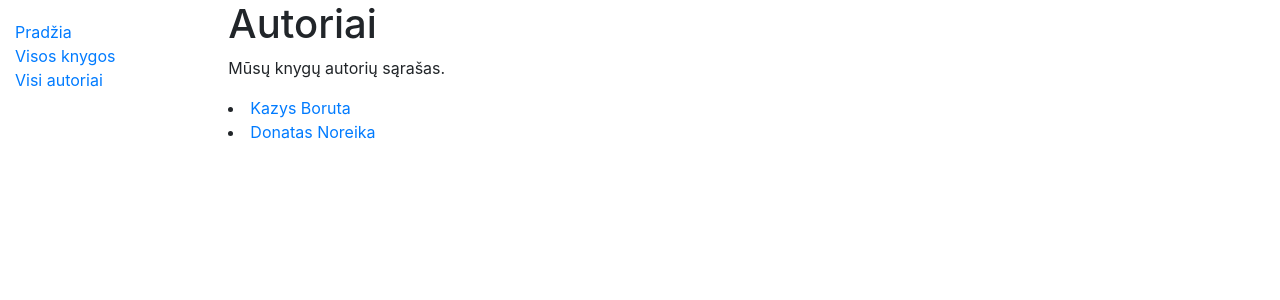
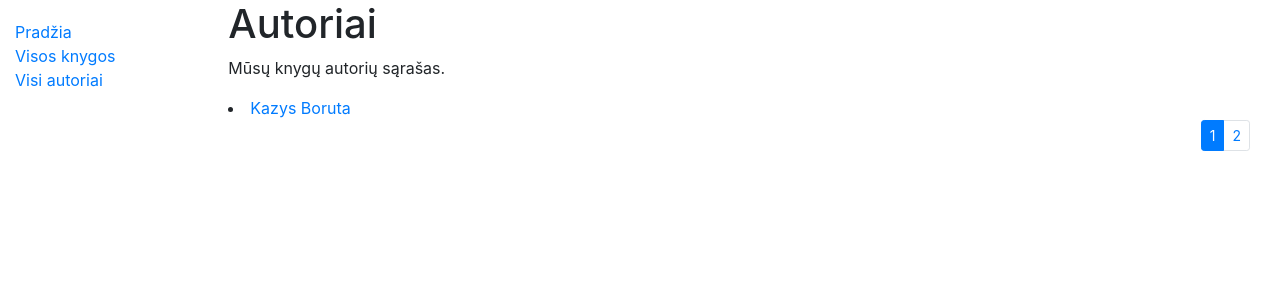
Before and after one commit to DonatasNoreika/biblioteka3, a Django app: page /library/authors/ in a window 1280 px wide. Shown: the top 300 px of the page. Run offline with Django 3.2, Linux system fonts and the light colour scheme; data comes from the database, SQL or seed files in the repository; some libraries are stand-ins or nearby versions.

Commit message:
Paginator

```diff
--- a/mysite/library/templates/authors.html
+++ b/mysite/library/templates/authors.html
@@ -6,4 +6,23 @@
   {% for a in authors %}
     <li><a href="{% url 'author' a.id %}">{{a.first_name}} {{a.last_name}}</a></li>
   {% endfor %}
+<div class="container puslapiai">
+    <nav aria-label="...">
+        {% if authors.has_other_pages %}
+            <ul class="pagination pagination-sm justify-content-end">
+                {% for i in authors.paginator.page_range %}
+                    {% if authors.number == i %}
+                        <li class="page-item active">
+                            <a class="page-link" href="">{{ i }}</a>
+                        </li>
+                    {% else %}
+                        <li class="page-item">
+                            <a class="page-link" href="?page={{ i }}">{{ i }}</a>
+                        </li>
+                    {% endif %}
+                {% endfor %}
+            </ul>
+        {% endif %}
+    </nav>
+</div>
 {% endblock %}
--- a/mysite/library/views.py
+++ b/mysite/library/views.py
@@ -2,6 +2,7 @@ from django.shortcuts import render, get_object_or_404
 from django.http import HttpResponse
 from .models import Book, Author, BookInstance, Genre
 from django.views import generic
+from django.core.paginator import Paginator
 
 def index(request):
     # Suskaičiuokime keletą pagrindinių objektų
@@ -27,9 +28,12 @@ def index(request):
 
 
 def authors(request):
+    paginator = Paginator(Author.objects.all(), 1)
+    page_number = request.GET.get('page')
+    paged_authors = paginator.get_page(page_number)
     authors = Author.objects.all()
     context = {
-        'authors': authors
+        'authors': paged_authors
     }
     return render(request, 'authors.html', context=context)
 
@@ -42,6 +46,7 @@ def author(request, author_id):
 class BookListView(generic.ListView):
     model = Book
     template_name = 'book_list.html'
+    paginate_by = 1
 
 
 class BookDetailView(generic.DetailView):
```
Also changed, not shown: mysite/library/templates/book_list.html (+17 -0 lines).
